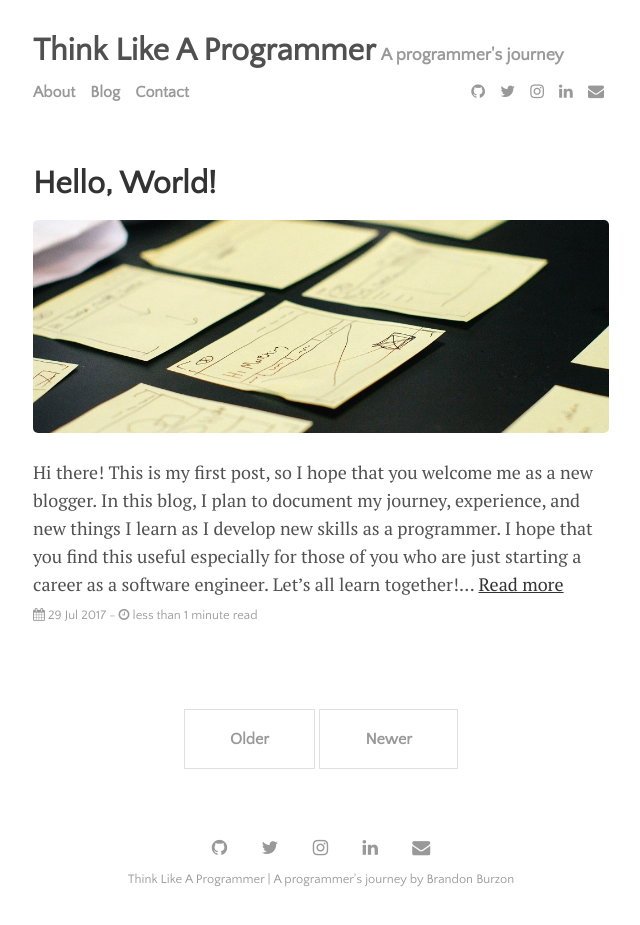
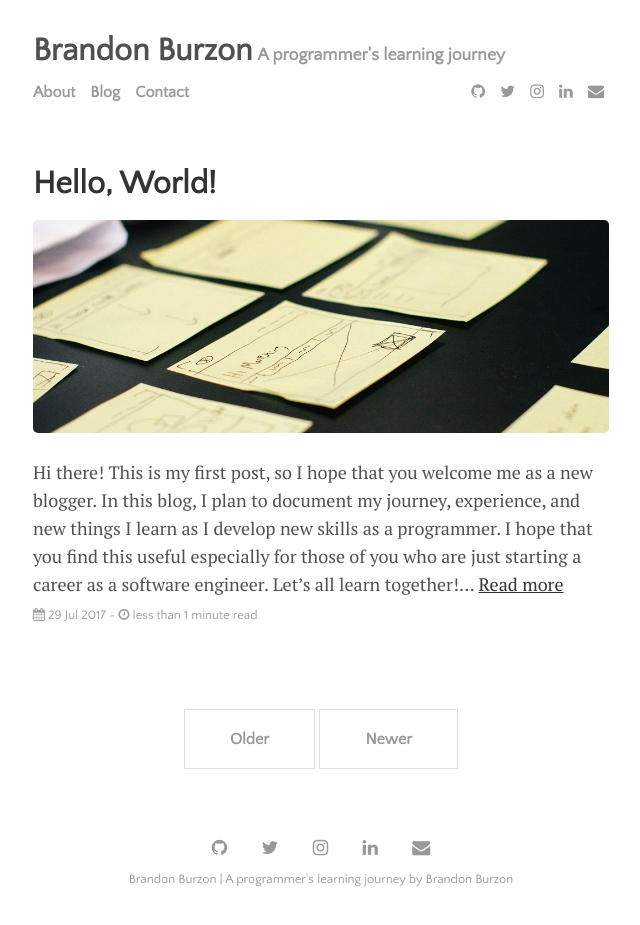
Before and after one commit to brburzon/brandon_burzon, a Jekyll site: the page built from index.html, in a window 1280 px wide. Shown: the whole page, without its empty margins (319-959 px from the left). Built offline with Jekyll 4.4.1, drawn with Linux system fonts in a browser that asks for light colours; nearby versions of some CDN libraries; the list of posts is cut into pages by our own code.

Commit message:
Remove conflict, update favico, update title

```diff
--- a/_data/settings.yml
+++ b/_data/settings.yml
@@ -1,5 +1,5 @@
-title:  Think Like A Programmer
-tagline:  A programmer's journey
+title:  Brandon Burzon
+tagline:  A programmer's learning journey
 author:
   name: 'Brandon Burzon'
   twitter:  brandonburzon
--- a/index.html
+++ b/index.html
@@ -2,8 +2,6 @@
 layout: home
 title: Home
 ---
-<<<<<<< HEAD
-=======
 
 {% for post in paginator.posts %}
 <div class="posts">
@@ -35,4 +33,3 @@ title: Home
   {% endif %}
 
 </div>
->>>>>>> 614a4b8ef622d8e7469605ec4c79b6869eb79cf8
```
Also changed, not shown: favicon.ico.
